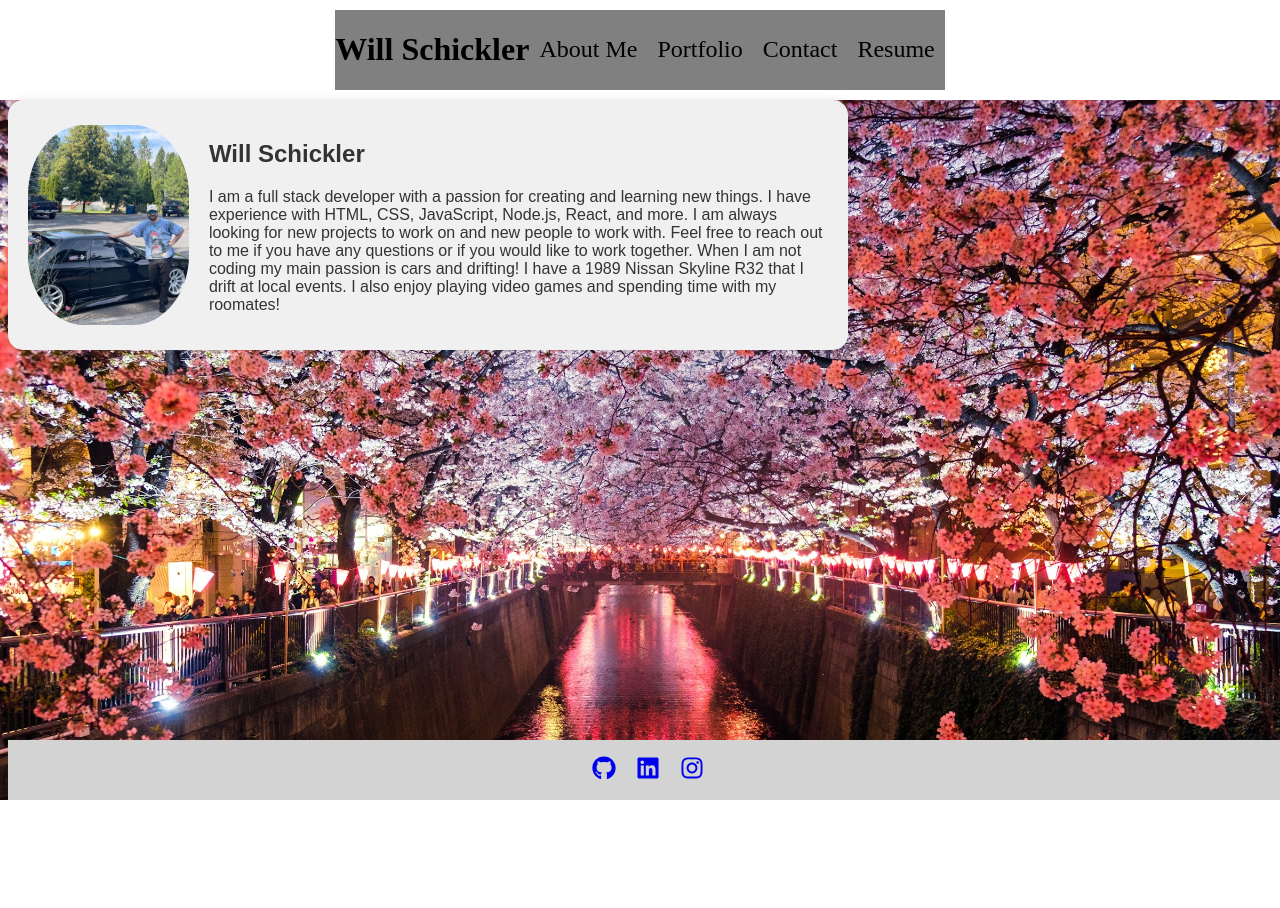
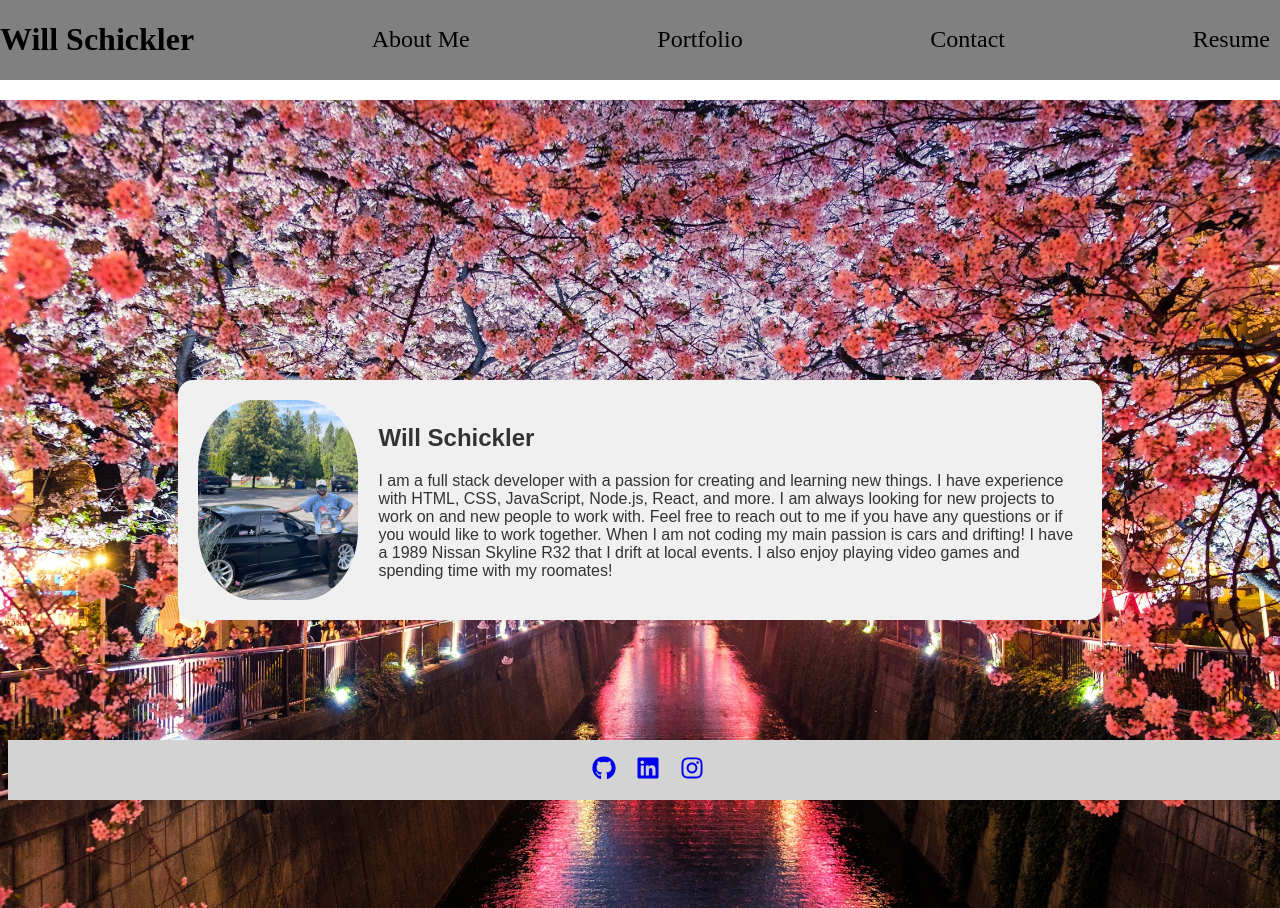
Before and after one commit to willber10/PortfolioV2, a React (Vite) app: page / in a window 1280 px wide. Before the commit the page ends 800 px from the top, so only its background shows below. Built offline with nearby package versions, Linux system fonts and the light colour scheme.

Commit message:
fixed the about me positioning issue and navbar is not at the top

```diff
--- a/src/AboutMe.jsx
+++ b/src/AboutMe.jsx
@@ -19,6 +19,14 @@ function AboutMe() {
     };
   }, []);
 
+  const parentContainerStyle = {
+    display: 'flex',
+    justifyContent: 'center',
+    alignItems: 'center',
+    height: '100vh', // This makes sure the parent container takes up the whole viewport height
+  };
+
+
   const aboutMeStyle = {
     display: 'flex',
     flexDirection: 'row',
@@ -29,7 +37,7 @@ function AboutMe() {
     backgroundSize: 'contain',
     borderRadius: '15px',
     boxShadow: '0px 0px 10px rgba(0, 0, 0, 0.1)',
-    maxWidth: '800px',
+    maxWidth: '70%',
     alignItems: 'center',
     justifyContent: 'center', // Add this line to center the content horizontally
   };
@@ -43,6 +51,7 @@ function AboutMe() {
   };
 
   return (
+  <div style={parentContainerStyle}>
     <div style={aboutMeStyle}>
       <img src={PersonalPhoto} alt="Will Schickler" style={imageStyle} />
       <div>
@@ -53,6 +62,7 @@ function AboutMe() {
         </p>
       </div>
     </div>
+  </div>
 
   );
 
--- a/src/Navbar.jsx
+++ b/src/Navbar.jsx
@@ -6,8 +6,8 @@ function Navbar() {
         justifyContent: 'space-between',
         alignItems: 'center',
         position: 'fixed',
-        top: '10px',
-        width: 'fit-content',
+        top: '0',
+        width: '100%',
         margin: '0 auto',
         left: '0',
         right: '0',
```
